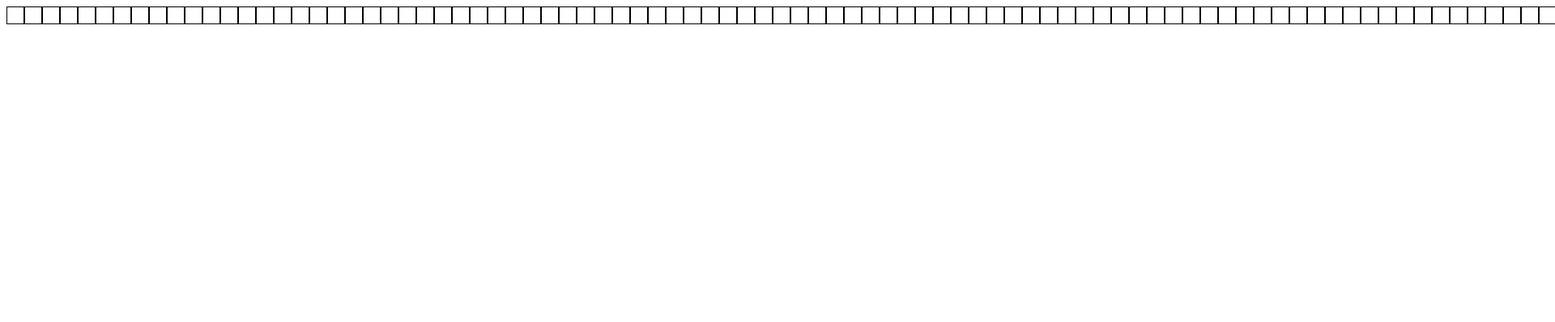
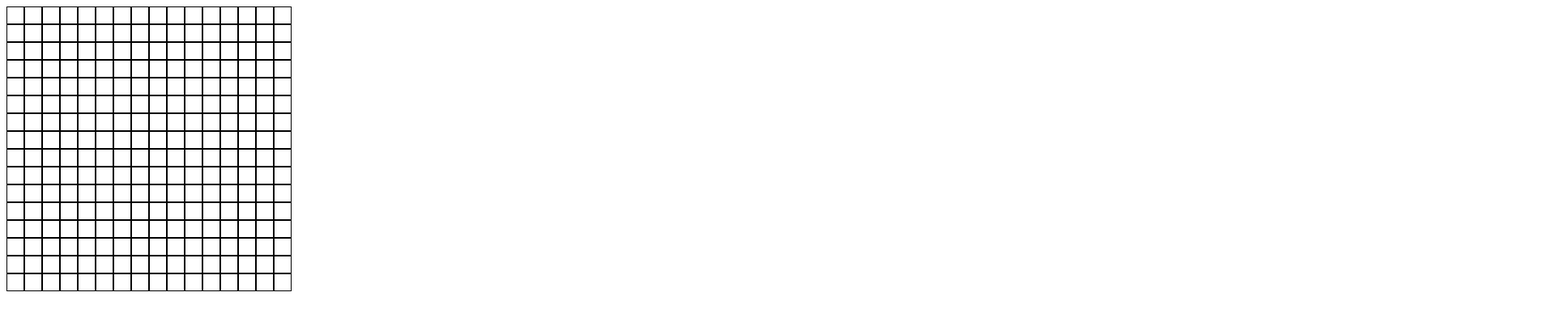
Before and after one commit to jessjuniper/odin-etch-a-sketch, a plain HTML site: page index.html in a window 1280 px wide. Shown: the top 398 px of the page at 81% size, 1920 px wide, since content can reach past the window. Drawn offline with Linux system fonts and the light colour scheme.

Commit message:
Add flex styling to create 16x16 grid

```diff
--- a/style.css
+++ b/style.css
@@ -1,5 +1,7 @@
 .grid {
     display: flex;
+    flex-wrap: wrap;
+    width: 352px; /*22px width of each box times 16 boxes to force wrap on 17th box*/
 }
 
 .grid > div {
```
